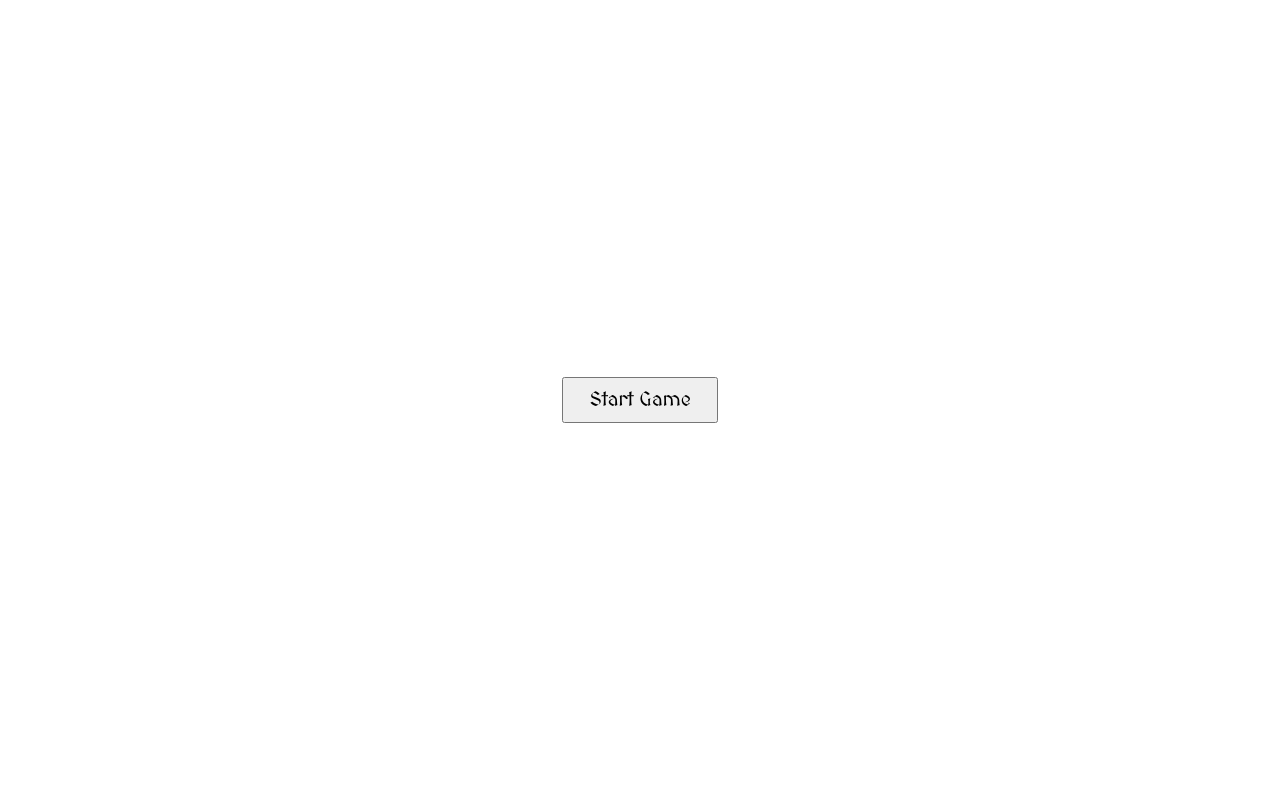
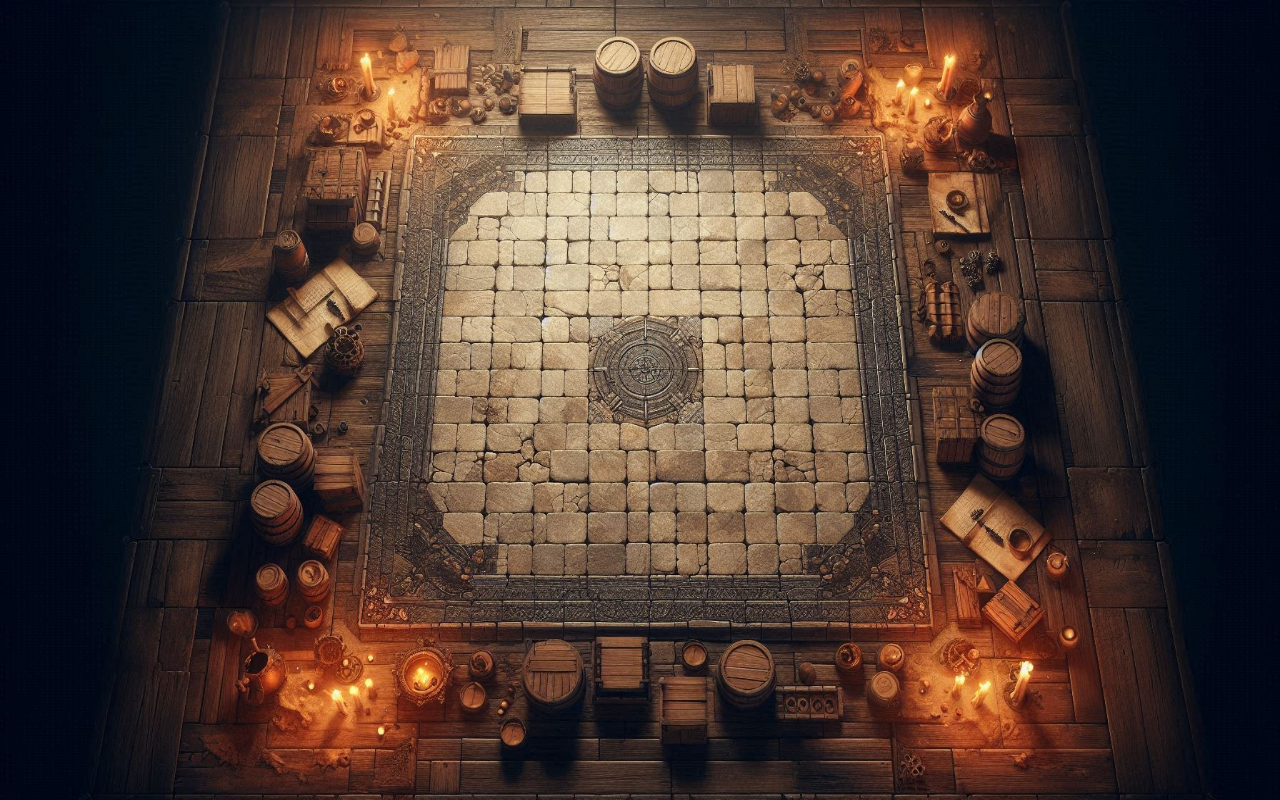
Before and after one commit to juanbenito-aeg/er5-kaotiklash-client, a plain HTML site: page index.html in a window 1280 px wide. Both pictures are taken after a click on the button "Start Game". Drawn offline with Linux system fonts and the light colour scheme.

Commit message:
feat(kk-31): display game board after clicking start game button

```diff
--- a/css/styles.css
+++ b/css/styles.css
@@ -10,8 +10,12 @@
   font-family: MedievalSharp;
 }
 
+body {
+    min-height: 100vh;
+}
+
 #start-game-screen {
-  min-height: 100vh;
+min-height: 100vh;
   display: flex;
   justify-content: center;
   align-items: center;
@@ -21,3 +25,12 @@
   padding: 0.5em 1.25em;
   font-size: 1.25rem;
 }
+
+#game-screen {
+    min-height: 100vh;
+    display: none;
+    background-image: url("../image/Board.jpeg");
+    background-size: 100% 100%;
+    background-position: center;
+    background-repeat: no-repeat;
+}
--- a/index.html
+++ b/index.html
@@ -18,6 +18,8 @@
       <button type="button" id="start-game-btn">Start Game</button>
     </div>
 
+    <div id="game-screen"></div>
+
     <script type="module" src="./src/index.js"></script>
   </body>
 </html>
--- a/src/index.js
+++ b/src/index.js
@@ -0,0 +1,20 @@
+window.onload = init;
+
+
+function showImage() {
+
+    const startGameScreen = document.getElementById("start-game-screen");
+    const gameScreen = document.getElementById("game-screen");
+
+    startGameScreen.style.display = "none";
+    gameScreen.style.display = "block";
+
+}
+
+function init() {
+
+    const btn = document.getElementById("start-game-btn");
+
+    btn.addEventListener("click", showImage);
+
+}
```
Also changed, not shown: image/Board.jpeg (added).
